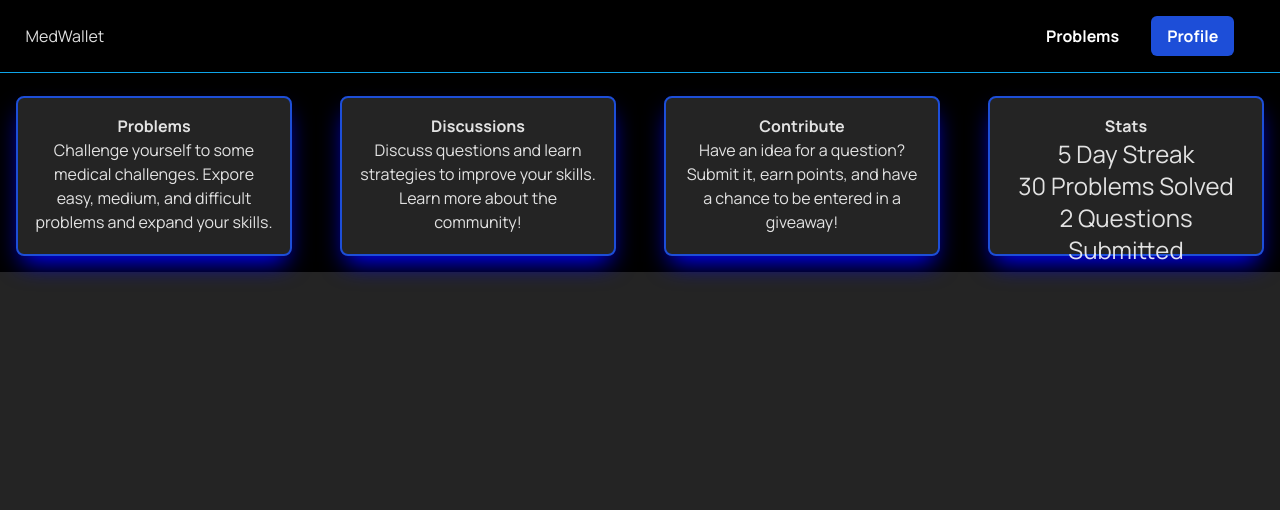
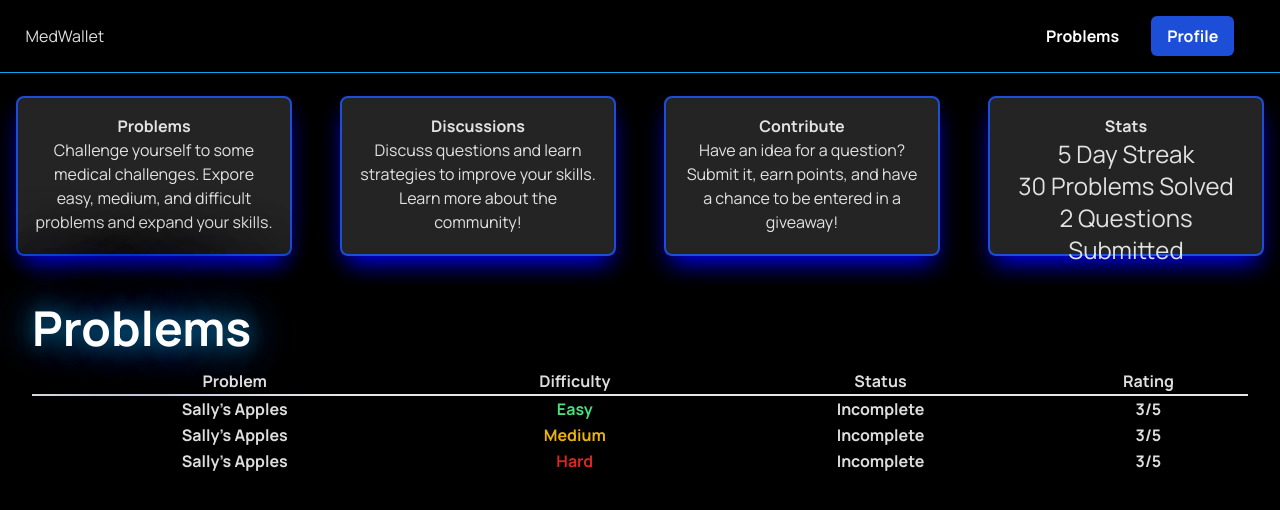
Before and after one commit to Hhorowitz734/MedWalletDevelopment, a React (Vite) app: page /problems in a window 1280 px wide. Shown: the top 510 px of the page. Built offline with nearby package versions, Linux system fonts and the light colour scheme.

Commit message:
started problems section

```diff
--- a/package.json
+++ b/package.json
@@ -12,6 +12,7 @@
     "axios": "^1.3.2",
     "body-parser": "^1.20.1",
     "mongoose": "^6.9.1",
+    "node": "^19.6.0",
     "react": "^18.2.0",
     "react-dom": "^18.2.0",
     "react-icons": "^4.7.1",
--- /dev/null
+++ b/src/components/problemslist.jsx
@@ -0,0 +1,37 @@
+
+
+function ProblemsList(){
+    return(
+        <div class = 'w-full h-screen bg-black p-8'>
+            <h1 class = 'smallglow text-white text-5xl font-bold mt-8 lg:mt-0'>Problems</h1>
+            <table class = 'shadow-2x w-full mt-4'>
+                <tr class = 'border-b-2'>
+                    <th>Problem</th>
+                    <th>Difficulty</th>
+                    <th>Status</th>
+                    <th>Rating</th>
+                </tr>
+                <tr class = 'cursor-pointer hover:bg-blue-800 transition duration-300'>
+                    <th class = 'hover:text-sky-500'>Sally's Apples</th>
+                    <th class = 'text-green-400'>Easy</th>
+                    <th>Incomplete</th>
+                    <th>3/5</th>
+                </tr>
+                <tr class = 'cursor-pointer hover:bg-blue-800 transition duration-300'>
+                    <th class = 'hover:text-sky-500'>Sally's Apples</th>
+                    <th class = 'text-yellow-500'>Medium</th>
+                    <th>Incomplete</th>
+                    <th>3/5</th>
+                </tr>
+                <tr class = 'cursor-pointer hover:bg-blue-800 transition duration-300'>
+                    <th class = 'hover:text-sky-500'>Sally's Apples</th>
+                    <th class = 'text-red-600'>Hard</th>
+                    <th>Incomplete</th>
+                    <th>3/5</th>
+                </tr>
+            </table>
+        </div>
+    )
+}
+
+export default ProblemsList
--- a/src/components/updatesdiv.jsx
+++ b/src/components/updatesdiv.jsx
@@ -2,7 +2,7 @@
 
 function UpdatesDiv(){
     return (
-        <div class = 'h-1/4 w-full bg-black lg:mt-16 mt-8'>
+        <div class = 'h-1/4 w-full bg-black lg:mt-16 mt-8 hidden lg:block'>
             <div class="grid grid-cols-1 md:grid-cols-2 gap-2 lg:grid-cols-4 lg:gap-4">
             <div class="backgroundshadow backgroundmatch p-4 m-4 mt-4 lg:mt-8 h-28 md:h-32 lg:h-40 text-center border-md border-blue-700 hover:border-sky-500 transition duration-300 rounded-lg border-2 cursor-pointer">
                 <h1 class = 'font-bold'>Problems</h1>
--- a/src/pages/problemspage.jsx
+++ b/src/pages/problemspage.jsx
@@ -1,12 +1,14 @@
 import React from "react";
 import ProblemsNavbar from "../components/problemsnavbar";
 import UpdatesDiv from "../components/updatesdiv";
+import ProblemsList from "../components/problemslist";
 
 function ProblemsPage(){
     return (
         <React.Fragment>
             <ProblemsNavbar />
             <UpdatesDiv />
+            <ProblemsList />
         </React.Fragment>
     )
 }
```
Also changed, not shown: 1 other file (tests, documents, lock files or other folders).
